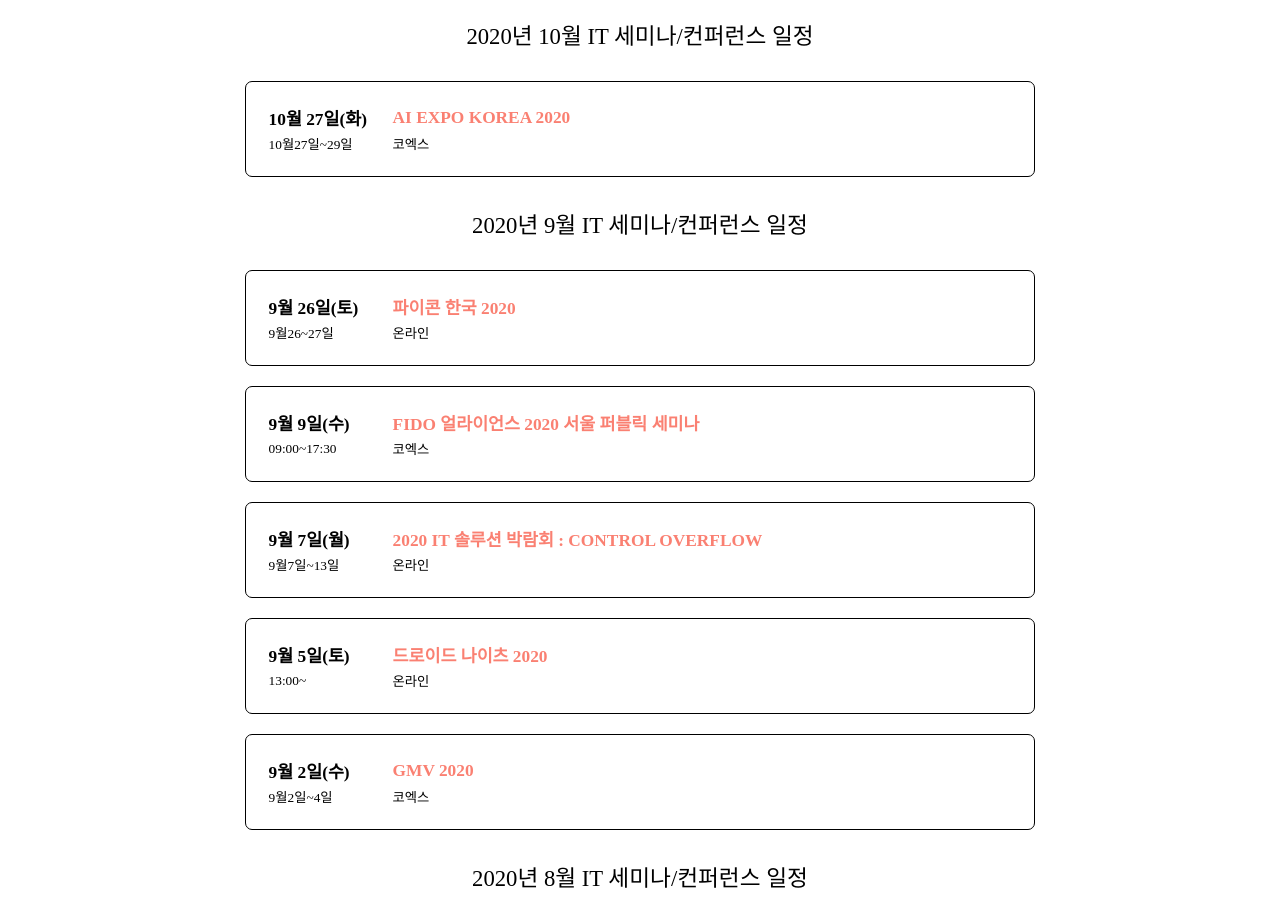
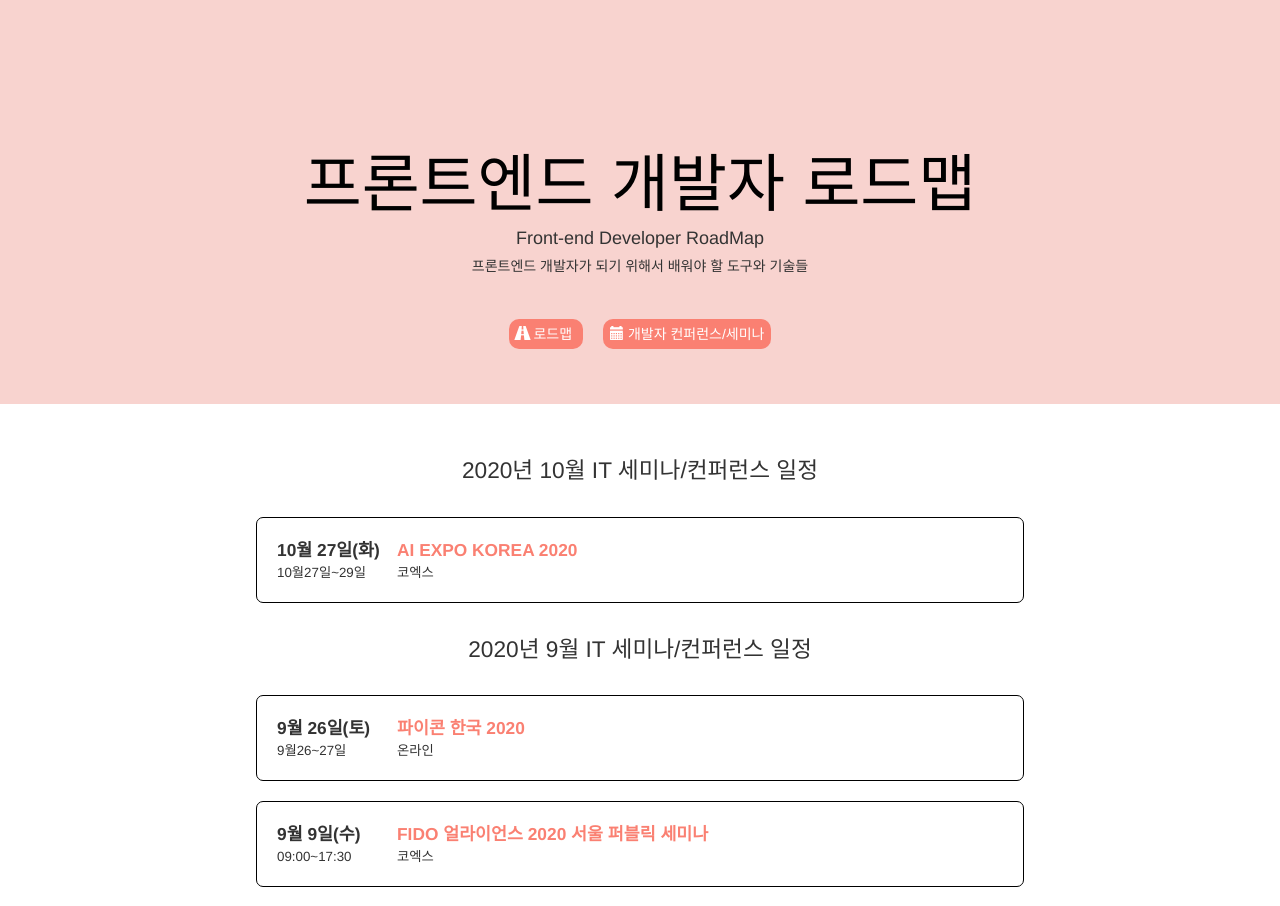
Before and after one commit to osc-5/openSourceTeam5, a plain HTML site: page html/calendar.html in a window 1280 px wide. Shown: the top 906 px of the page. Drawn offline with nearby package versions, Linux system fonts and the light colour scheme.

Commit message:
[#26] feat - 모든 페이지에 상단메뉴 추가

```diff
--- a/css/index.css
+++ b/css/index.css
@@ -1,7 +1,8 @@
 .jumbotron {
     background-color: rgb(248, 211, 207) !important;
-    padding-top: 220px !important;
-    padding-bottom: 40px !important;
+    padding-top: 130px !important;
+    padding-bottom: 60px !important;
+    margin-bottom: 0px !important;
 }
 
 .jumbotron a {
@@ -22,6 +23,7 @@
 }
 
 #main_menu a:hover {
-    color: red;
+    background-color: white;
+    color: salmon;
     text-decoration: none;
 }
--- a/html/calendar.html
+++ b/html/calendar.html
@@ -3,11 +3,40 @@
 <head>
     <meta charset="UTF-8">
     <meta name="viewport" content="width=device-width, initial-scale=1.0">
+    <link rel="stylesheet" href="../css/index.css">
     <link rel="stylesheet" href="../css/calendar.css">
+
+    <!-- 합쳐지고 최소화된 최신 CSS -->
+    <link rel="stylesheet" href="https://maxcdn.bootstrapcdn.com/bootstrap/3.3.2/css/bootstrap.min.css">
+    <!-- 부가적인 테마 -->
+    <link rel="stylesheet" href="https://maxcdn.bootstrapcdn.com/bootstrap/3.3.2/css/bootstrap-theme.min.css">
+    <!-- 합쳐지고 최소화된 최신 자바스크립트 -->
+    <script src="https://maxcdn.bootstrapcdn.com/bootstrap/3.3.2/js/bootstrap.min.js"></script>
 
     <title>Document</title>
 </head>
 <body>
+    <!-- 타이틀 -->
+    <div class="jumbotron text-center">
+        <h1><a href="../index.html" target="_self">프론트엔드 개발자 로드맵</a></h1>
+        <h4>Front-end Developer RoadMap</h4>
+        <h5>프론트엔드 개발자가 되기 위해서 배워야 할 도구와 기술들</h5><br><br>
+
+        <!-- 메인 메뉴 -->
+        <div id="main_menu" class="container text-center">
+            <a href="./roadmap.html" target="_self">
+                <span class="glyphicon glyphicon-road" aria-hidden="true"></span>
+                <span>로드맵</span>
+            </a>
+            <a href="./calendar.html" target="_self">
+                <span class="glyphicon glyphicon-calendar" aria-hidden="true"></span>
+                <span>개발자 컨퍼런스/세미나</span>
+            </a>
+        </div>
+        <!-- 메인 메뉴 끝 -->
+    </div><br><br>
+    <!-- 타이틀 끝 -->
+
     <script src="../js/datas/conference.js"></script>
     <script src="../js/utils/html_generator.js"></script>
     <script src="../js/calendar.js"></script>
```
Also changed, not shown: html/roadmap.html (+27 -12 lines), index.html (+7 -3 lines).
